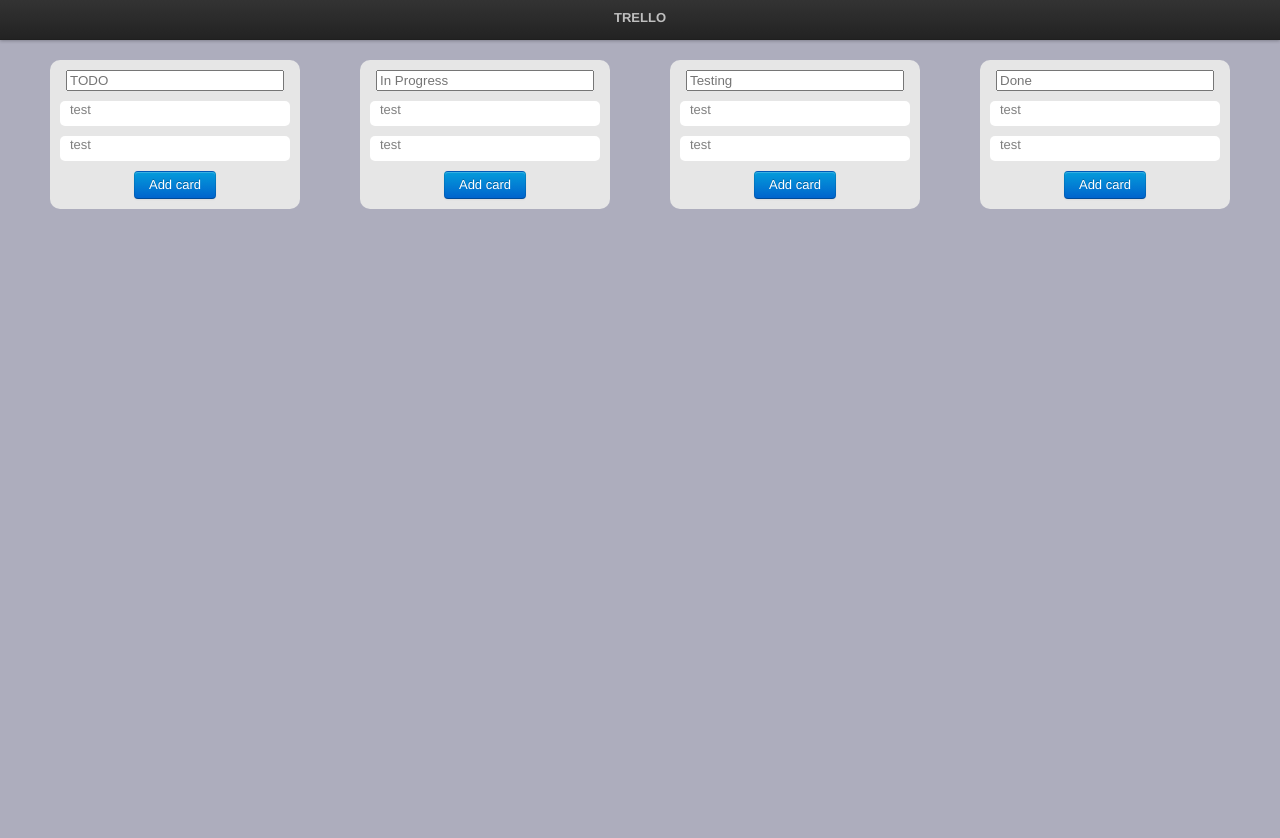
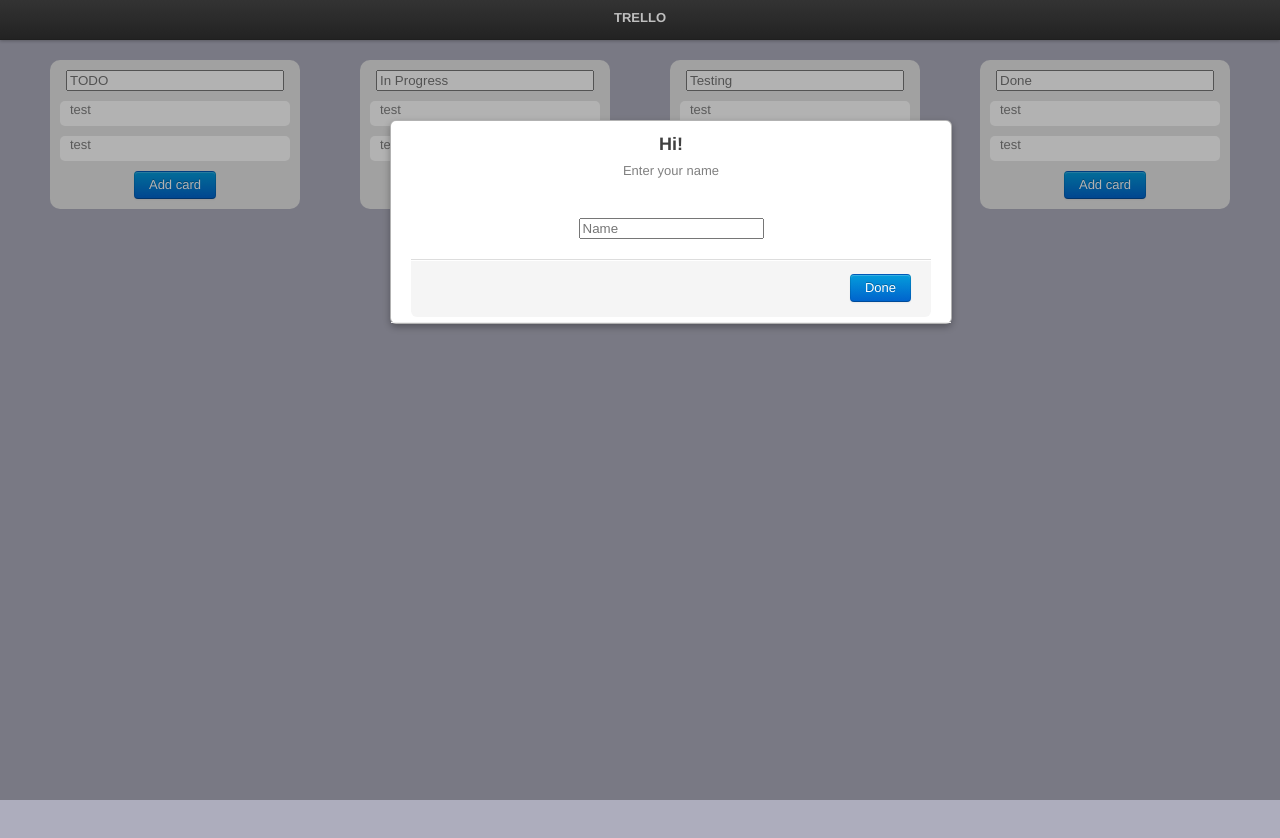
Before and after one commit to SadMinotaur/TS-Local-Trello, a React (Create React App) app: page / in a window 1280 px wide. Shown: the top 838 px of the page. Built offline with nearby package versions, Linux system fonts and the light colour scheme.

Commit message:
Login popup

```diff
--- a/public/index.html
+++ b/public/index.html
@@ -26,6 +26,7 @@
     -->
     <title>Almost Trello</title>
     <link type="text/css" href="https://getbootstrap.com/1.0.0/assets/css/bootstrap-1.0.0.min.css">
+    <meta name="viewport" content="width=device-width, maximum-scale=1, user-scalable=no, initial-scale=1, minimum-scale=1">
   </head>
   <body>
     <noscript>You need to enable JavaScript to run this app.</noscript>
--- a/src/components/HeaderElement.tsx
+++ b/src/components/HeaderElement.tsx
@@ -1,5 +1,5 @@
 import React from 'react';
-import './../css /topbar.css';
+import './../css /smallElements.css';
 
 export const HeaderElement : React.FC = () => ((
     <div className='topbar topbarName'>
--- /dev/null
+++ b/src/components/LoginPopup.tsx
@@ -0,0 +1,35 @@
+import React, {useState} from "react";
+
+interface Props {
+    initState?: boolean;
+}
+
+export const LoginPopup: React.FC<Props> = (props) => {
+
+    const [display, changeDisplayProperty] = useState(props.initState ? props.initState : localStorage.getItem("user") === null);
+    let inputValue: string;
+
+    return (
+        <div style={{display: (display ? 'block' : 'none')}} className="fillAll">
+            <div className="modal">
+                <div className="modal-header loginPopup">
+                    <h3>Hi!</h3>
+                    <p>Enter your name</p>
+                    <div className="modal-body">
+                        <input type="text" placeholder="Name" onChange={event => {
+                            inputValue = event.target.value
+                        }}/>
+                    </div>
+                    <div className="modal-footer">
+                        <button onClick={() => {
+                            localStorage.setItem("user", inputValue);
+                            changeDisplayProperty(prevState => !prevState);
+                        }} className="btn primary">
+                            Done
+                        </button>
+                    </div>
+                </div>
+            </div>
+        </div>
+    );
+}
--- /dev/null
+++ b/src/css /smallElements.css
@@ -0,0 +1,22 @@
+.topbar {
+  text-align: center;
+}
+
+.topbarname {
+  font-size: 2rem;
+  color: white;
+  line-height: 40px;
+}
+
+.loginPopup {
+  text-align: center;
+}
+
+.fillAll {
+  left: 0;
+  top: 0;
+  position: absolute;
+  width: 100%;
+  height: 100%;
+  background: rgba(0, 0, 0, 0.3)
+}
--- a/src/css /topbar.css
+++ /dev/null
@@ -1,9 +0,0 @@
-.topbar{
-  text-align: center;
-}
-
-.topbarname {
-  font-size: 2rem;
-  color: white;
-  line-height: 40px;
-}
--- a/src/index.tsx
+++ b/src/index.tsx
@@ -6,11 +6,19 @@
 
 import {HeaderElement} from "./components/HeaderElement";
 import {MainComponent} from "./components/MainBlock";
+import {LoginPopup} from "./components/LoginPopup";
+
+//For test purpose
+localStorage.clear()
+
+// localStorage.setItem("user", "Test user")
 
 ReactDOM.render(
   <React.StrictMode>
       <HeaderElement/>
       <MainComponent/>
+      {/*Not sure about popup position in code */}
+      <LoginPopup/>
   </React.StrictMode>,
   document.getElementById('root')
 );
```
